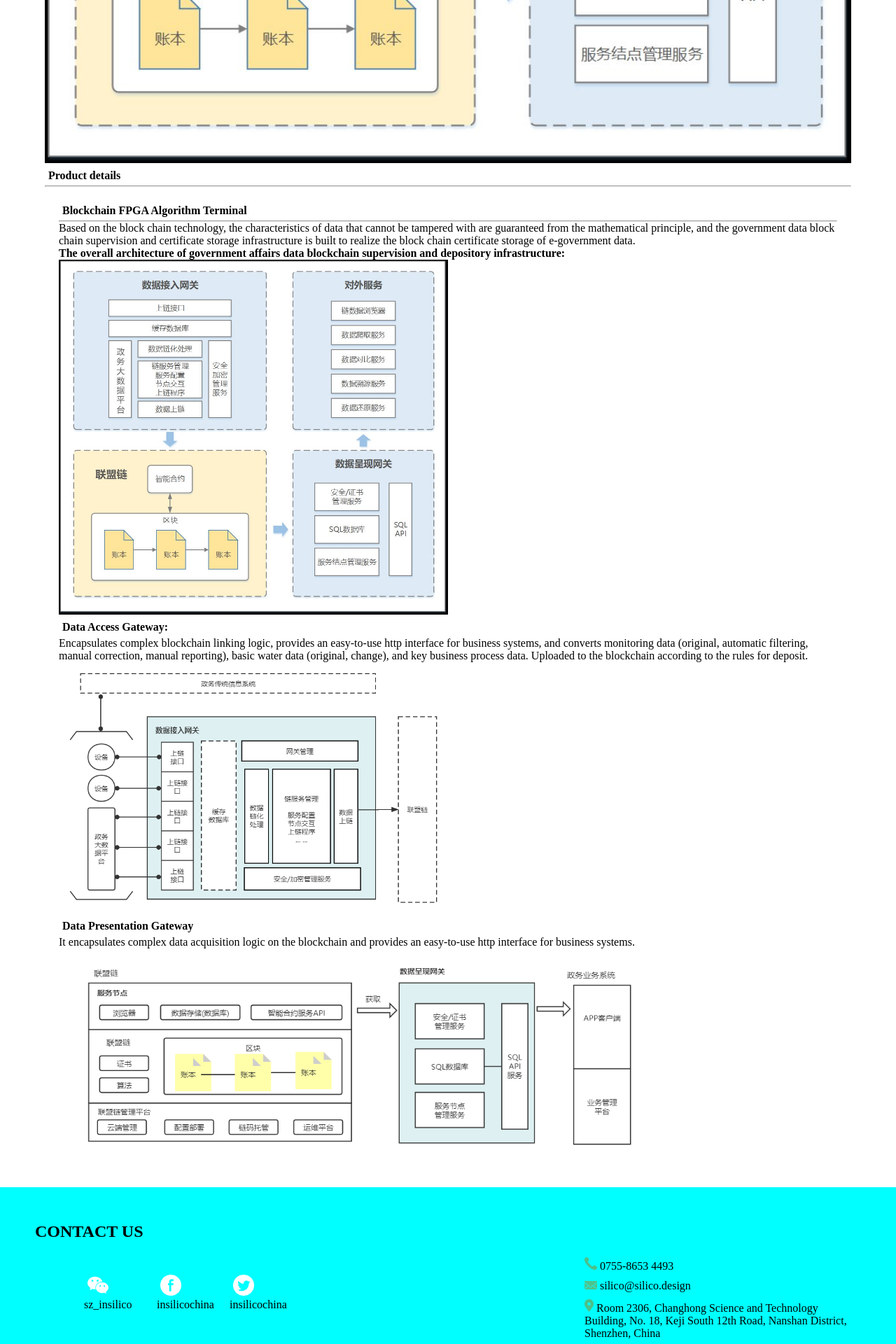
After one commit to Gordon-coder/Silico, a Flask app: page /4502382 in a window 1280 px wide. The commit adds this page. Shown: the part 1440-3360 px from the top of the page at 70% size. Run offline with Flask 2, Linux system fonts and the light colour scheme.

Commit message:
new product

```diff
--- a/app.py
+++ b/app.py
@@ -17,3 +17,7 @@ def p4502226():
 @app.route("/3832067")
 def p3832067():
     return render_template("3832067.html")
+
+@app.route("/4502382")
+def p4502382():
+    return render_template("4502382.html")
--- a/templates/3832003.html
+++ b/templates/3832003.html
@@ -31,8 +31,6 @@
                 padding: 5px;
             }
         </style>
-        <h4 style="padding: 5px">Product details</h4>
-        <hr>
         <h5 style="padding: 5px">Product Features</h5>
         <ul>
             <li>
--- a/templates/4502226.html
+++ b/templates/4502226.html
@@ -17,8 +17,6 @@
                 padding: 5px;
             }
         </style>
-        <h4 style="padding: 5px">Product Details</h4>
-        <hr>
         <h5 style="padding: 5px">Safe Algorithm Speedup Board</h5>
         <ul>
             <li>
--- /dev/null
+++ b/templates/4502382.html
@@ -0,0 +1,37 @@
+{% extends "products.html" %}
+
+{% block t %} Blockchain supervision and depository infrastructure {% endblock t %}
+
+{% block description %}
+    The middleware of the blockchain system for government data storage certificate.
+{% endblock description %}
+
+{% block img %}
+    <img id="img" src="../static/jpgs/products/4502382/p.jpg" width="100%">
+{% endblock img %}
+
+{% block body %}
+    <div style="padding: 20px">
+        <style>
+            li {
+                padding: 5px;
+            }
+        </style>
+
+        <h4 style="padding: 5px">Blockchain FPGA Algorithm Terminal</h4>
+        <hr>
+        Based on the block chain technology, the characteristics of data that cannot be tampered with are guaranteed from the mathematical principle, and the government data block chain supervision and certificate storage infrastructure is built to realize the block chain certificate storage of e-government data.
+        <br>
+        <strong>The overall architecture of government affairs data blockchain supervision and depository infrastructure:</strong>
+        <br>
+        <img id="img" src="../static/jpgs/products/4502382/p.jpg" width="50%">
+
+        <h4 style="padding: 5px">Data Access Gateway:</h4>
+        Encapsulates complex blockchain linking logic, provides an easy-to-use http interface for business systems, and converts monitoring data (original, automatic filtering, manual correction, manual reporting), basic water data (original, change), and key business process data. Uploaded to the blockchain according to the rules for deposit.
+        <img id="img" src="../static/jpgs/products/4502382/p-img1.jpg" width="50%">
+
+        <h4 style="padding: 5px">Data Presentation Gateway</h4>
+        It encapsulates complex data acquisition logic on the blockchain and provides an easy-to-use http interface for business systems.
+        <img id="img" src="../static/jpgs/products/4502382/p-img2.jpg" width="75%">
+    </div>
+{% endblock body %}
--- a/templates/index.html
+++ b/templates/index.html
@@ -26,8 +26,10 @@
             </a>
         </li>
         <li>
+            <a href="4502382">
             <img src="../static/jpgs/key-products/blckchn-infrstruct.jpg" width="220" height="220"><br>
             Blockchain Supervision and Depository infrastructure
+            </a>
         </li>
         <li>
             <img src="../static/jpgs/key-products/blckchn-edu.jpg" width="220" height="220"><br>
--- a/templates/products.html
+++ b/templates/products.html
@@ -14,6 +14,8 @@
     <hr>
     <br>
     <div>{% block img %} {% endblock img %}</div>
+    <h4 style="padding: 5px">Product details</h4>
+    <hr>
     {% block body %}  {% endblock body %}
 </div>
 {% endblock main %}
```
Also changed, not shown: static/jpgs/products/4502382/p-img1.jpg (added), static/jpgs/products/4502382/p-img2.jpg (added), static/jpgs/products/4502382/p.jpg (added).
